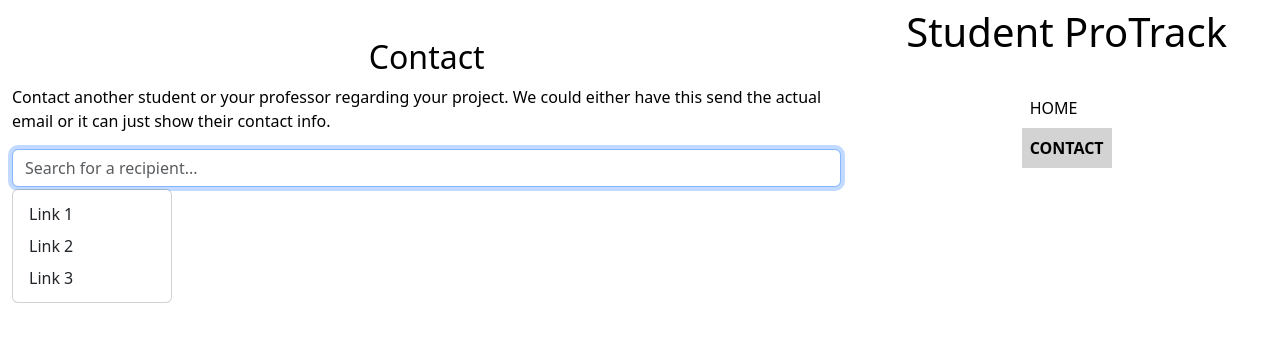
After one commit to laceyhunt/360ProTrack, a PHP site: page /latter/student/student_contact.html in a window 1280 px wide, after a click that opens the changed part. The commit adds this page. Shown: the top 342 px of the page. Run offline with PHP 8.4, Linux system fonts and the light colour scheme.

Commit message:
Lacey Files

```diff
--- /dev/null
+++ b/latter/student/student_contact.html
@@ -0,0 +1,59 @@
+<!DOCTYPE html>
+<html>
+
+<head>
+    <title>Contact</title>
+    <meta charset="UTF-8">
+    <meta name="viewport" content="width=device-width, initial-scale=1.0">
+    <link href="https://cdn.jsdelivr.net/npm/bootstrap@5.3.2/dist/css/bootstrap.min.css" rel="stylesheet">
+    <link href="https://cdnjs.cloudflare.com/ajax/libs/font-awesome/5.15.4/css/all.min.css" rel="stylesheet">
+    <script src="https://cdn.jsdelivr.net/npm/bootstrap@5.3.2/dist/js/bootstrap.bundle.min.js"></script>
+    <link rel='stylesheet' href='../../nav.css'>
+</head>
+
+<body>
+    <div class="container-fluid">
+        <div class="row">
+            <div class="col-md-8">
+                <h2 style="text-align: center;">
+                    <br>
+                    Contact
+                </h2>
+                <!-- Content for the rest of the page (left 4/5) -->
+                <p>Contact another student or your professor regarding your project. We could either have this send the actual email or it can just show their contact info.</p>
+                <div class="dropdown">
+                    <!-- <button type="button" class="btn btn-primary dropdown-toggle" data-bs-toggle="dropdown">
+                        Recipient
+                    </button> -->
+                    <input type="text" class="form-control dropdown-toggle" id="pwd" data-bs-toggle="dropdown" placeholder="Search for a recipient..." name="pswd">
+                    <ul class="dropdown-menu">
+                        <li><a class="dropdown-item" href="#">Link 1</a></li>
+                        <li><a class="dropdown-item" href="#">Link 2</a></li>
+                        <li><a class="dropdown-item" href="#">Link 3</a></li>
+                    </ul>
+                </div>
+            </div>
+            <div class="col-md-4">
+                <!-- A grey vertical navbar on the right side (1/5) -->
+                <nav class="navbar bg-white navbar-expand-md flex-md-column" style="height: 100%;">
+                    <h1 style="color:black">
+                        Student ProTrack
+                    </h1>
+                    <br>
+                    <!-- Links -->
+                    <ul class="navbar-nav flex-column" id="navbar">
+                        <li class="nav-item">
+                            <a class="nav-link" style="color:black" href="student_home.html">HOME</a>
+                        </li>
+                        <li class="nav-item active">
+                            <a class="nav-link" style="color:black" href="student_contact.html">CONTACT</a>
+                        </li>
+                        <br>
+                    </ul>
+                </nav>
+            </div>
+        </div>
+    </div>
+</body>
+
+</html>
--- a/nav.css
+++ b/nav.css
@@ -1,19 +1,21 @@
 /* CSS to style the active navbar item */
 .navbar-nav .nav-item.active .nav-link {
     font-weight: bold;
-    color: darksalmon !important;
+    /* color: darksalmon !important; */
+    background-color: lightgray;
     /* Change the text color of active item */
 }
 
 /* Change the link color on hover */
 .navbar-nav .nav-item .nav-link:hover {
-    color: salmon !important;
+    /* color: salmon !important; */
+    background-color: gray;
     /* Change color on hover */
 }
 
 body {
     background-color: white;
-    color: blue !important;
+    color: black;
     /* Optionally, change text color to white for better visibility */
 }
 
```
Also changed, not shown: latter/instructor/instructor_contact.html (added, +59 -0 lines), latter/instructor/instructor_home.html (+86 -0 lines), latter/student/project.php (added, +18 -0 lines), latter/student/student_home.html (+30 -30 lines), latter/contact.html (deleted).
